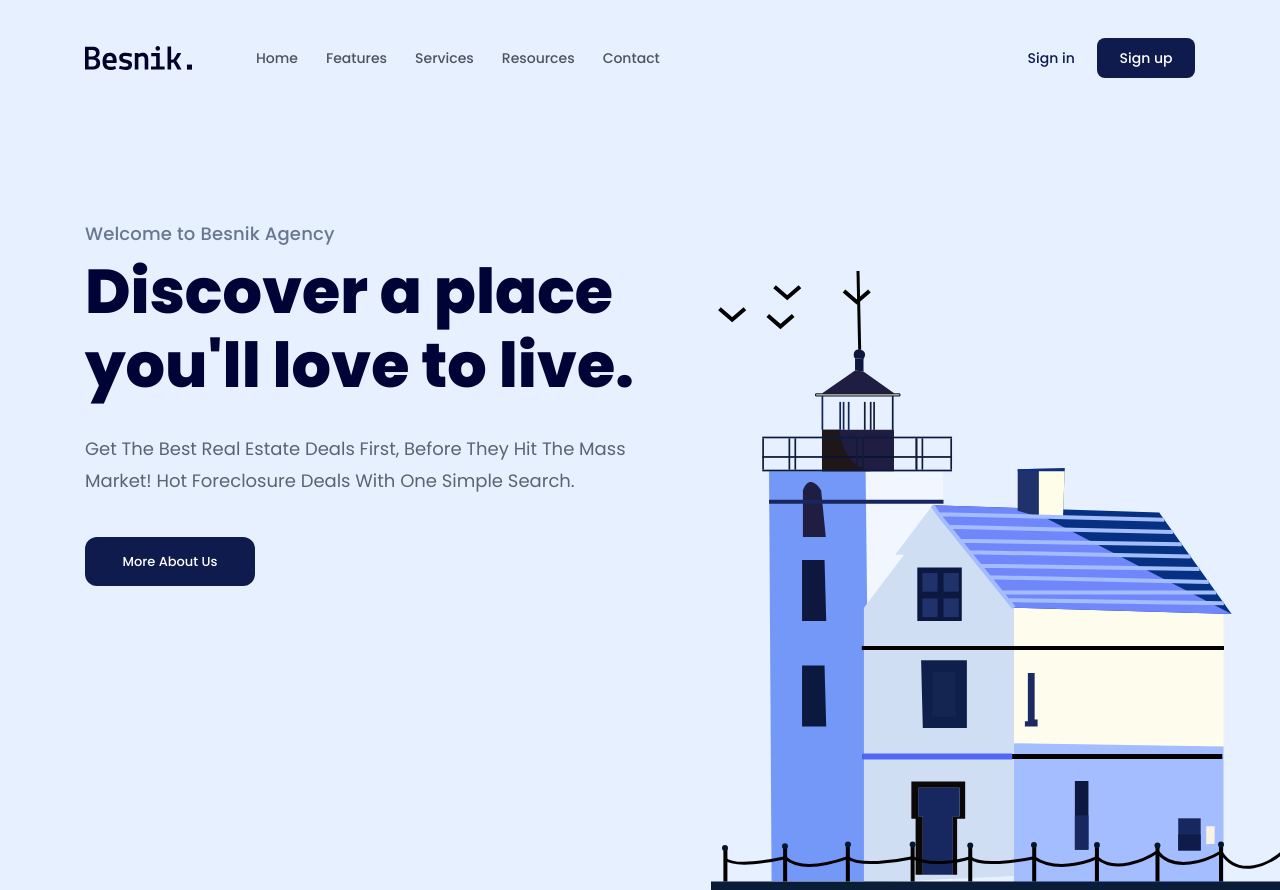
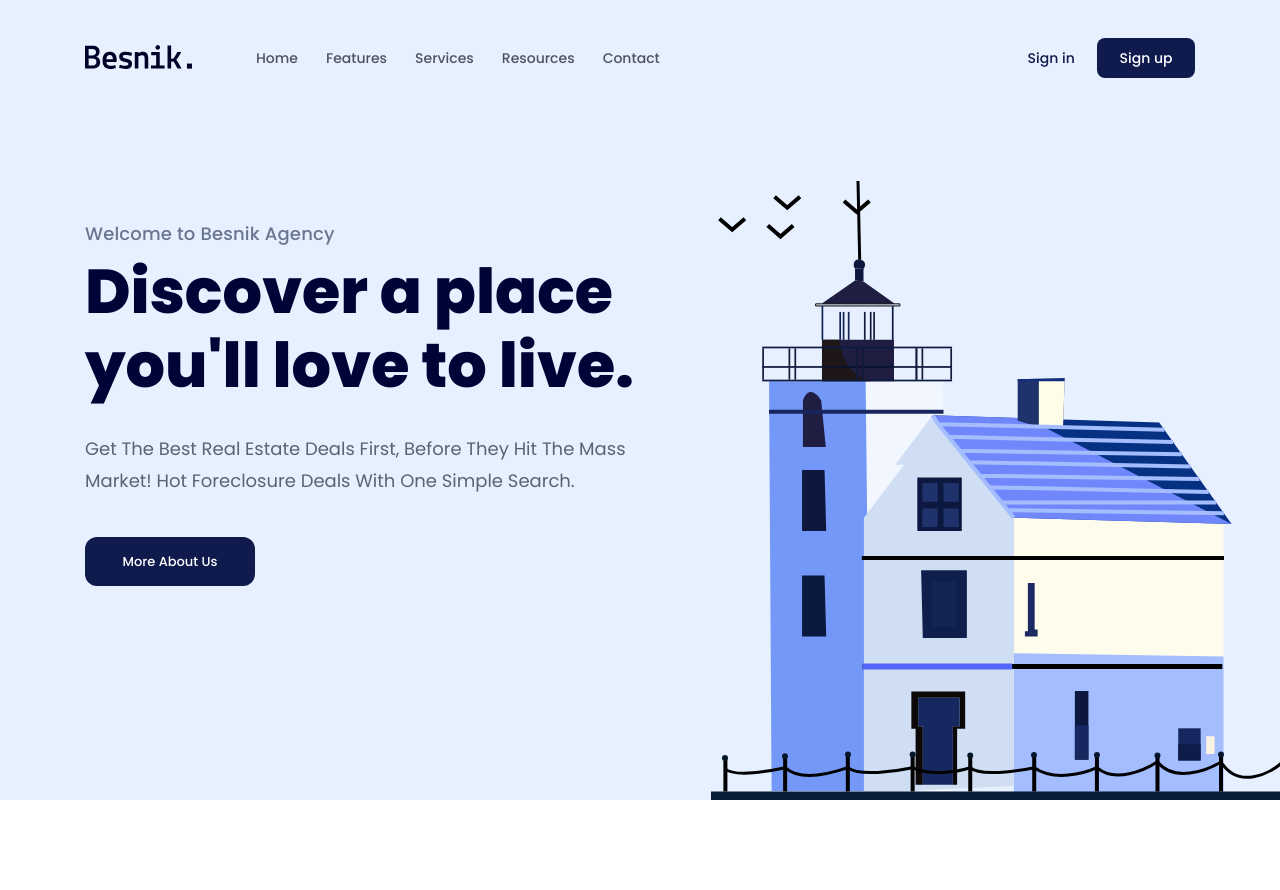
Before and after one commit to Grizz0o0/f8-htmlcss-01, a plain HTML site: page index.html in a window 1280 px wide. Shown: the top 890 px of the page. Drawn offline with Linux system fonts and the light colour scheme.

Commit message:
Fig bug phần logo

```diff
--- a/asset/css/styles.css
+++ b/asset/css/styles.css
@@ -66,13 +66,12 @@ a {
 .hero-wrap {
     position: relative;
     background: #e6f0ff;
-    height: 100vh;
+    height: calc(100vh - 90px);
 }
 
 .navbar {
     display: flex;
     align-items: center;
-    /* padding-top: 38px; */
     padding: 12px 0;
 }
 
--- a/index.html
+++ b/index.html
@@ -23,7 +23,9 @@
                     <!-- Navbar -->
                     <nav class="navbar">
                         <!-- Logo -->
-                        <img src="./asset/img/Logo.svg" alt="Besnik" />
+                        <a href="#!"
+                            ><img src="./asset/img/Logo.svg" alt="Besnik"
+                        /></a>
                         <!-- Navigation -->
                         <ul>
                             <li><a href="#!">Home</a></li>
```
